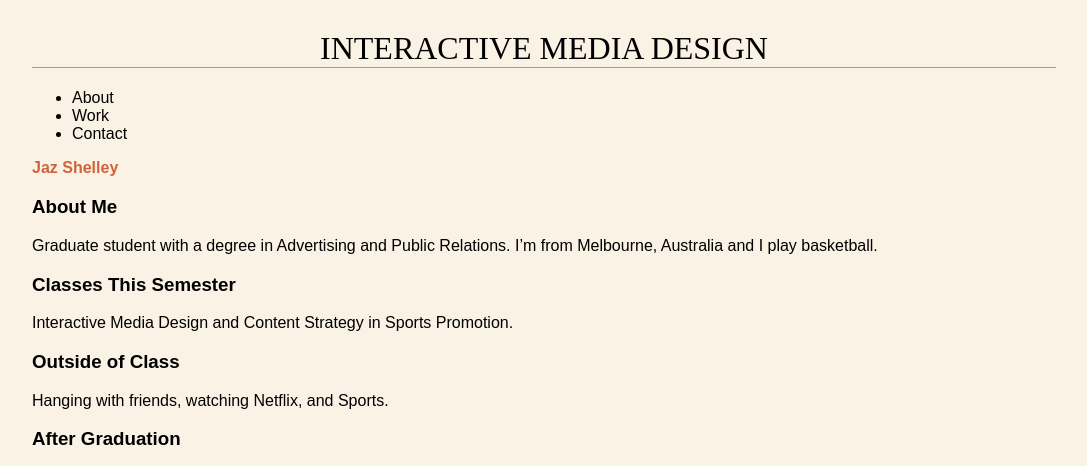
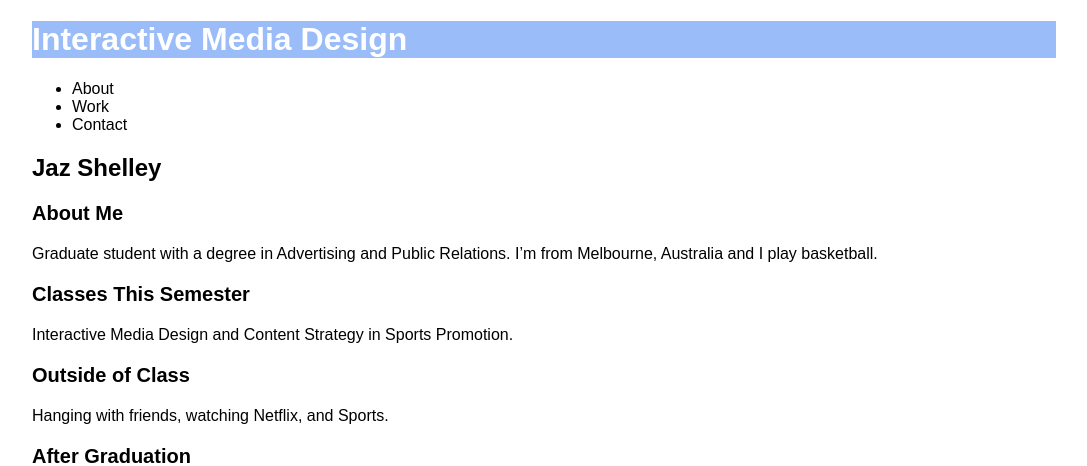
Before and after one commit to Jshelley2/ADPR458, a plain HTML site: page assignments/index.html in a window 1280 px wide. Shown: the top 466 px of the page, without its empty margins (96-1183 px from the left). Drawn offline with Linux system fonts and the light colour scheme; files that its build step writes are made by us from their sources.

Commit message:
Create style.css

```diff
--- a/assignments/index.html
+++ b/assignments/index.html
@@ -4,26 +4,9 @@
 <head>
  <meta charset="utf-8">
  <title>Jaz Shelley</title>
-<style>
 
-body {
-background-color: #faf2e4;
-margin: 0 10%;
-font-family: sans-serif;
-}
-h1 {
-text-align: center;
-font-family: serif;
-font-weight: normal;
-text-transform: uppercase;
-border-bottom: 1px solid #57b1dc;
-margin-top: 30px;
-}
-h2 {
-color: #d1633c;
-font-size: 1em;
-}
-</style>
+<link rel="stylesheet" href="css/style.css">
+
 
 </head>
 
--- /dev/null
+++ b/assignments/style.css
@@ -0,0 +1,17 @@
+body {
+    margin: 0 10%;
+    font-family: sans-serif;
+    }
+    header {
+       background-color: #9abcf8;
+       color: white;
+    }
+    h1 {
+ font-size: 2rem;
+    }
+    h2 {
+    font-size: 1.5rem;
+    }
+    h3 {
+        font-size: 1.25rem;
+    }
```
